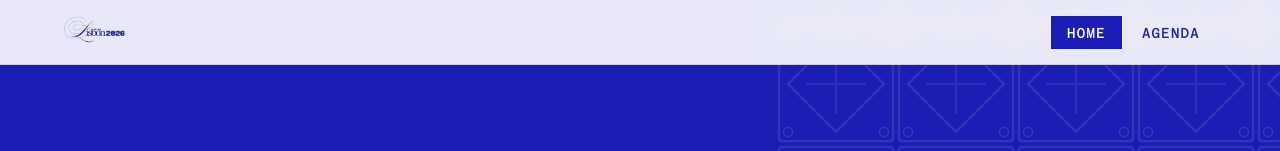
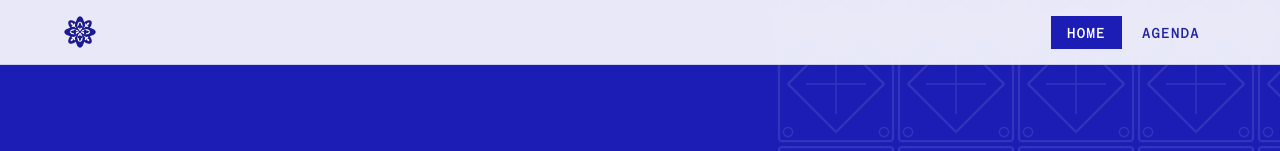
Before and after one commit to PatSzot/OffsiteAgenda, a Next.js app: page / in a window 1280 px wide. Shown: the top 151 px of the page. Built offline with nearby package versions, Linux system fonts and the light colour scheme.

Commit message:
Replace nav logo with AO-OffsiteSymbol.png
https://claude.ai/code/session_015rLAUXaowwwFDG9yVAbakh

```diff
--- a/components/Nav.tsx
+++ b/components/Nav.tsx
@@ -22,12 +22,12 @@ export function Nav() {
           aria-label="AirOps Lisbon 2026 — home"
         >
           <Image
-            src="/OffsiteLogo.png"
+            src="/AO-OffsiteSymbol.png"
             alt="AirOps Offsite"
-            width={160}
+            width={40}
             height={40}
             priority
-            className="h-10 w-auto"
+            className="h-8 w-auto"
           />
         </Link>
 
```
Also changed, not shown: public/AO-OffsiteSymbol.png (added).
